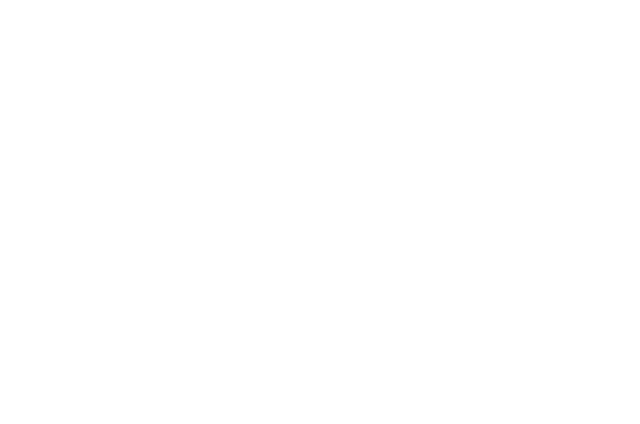
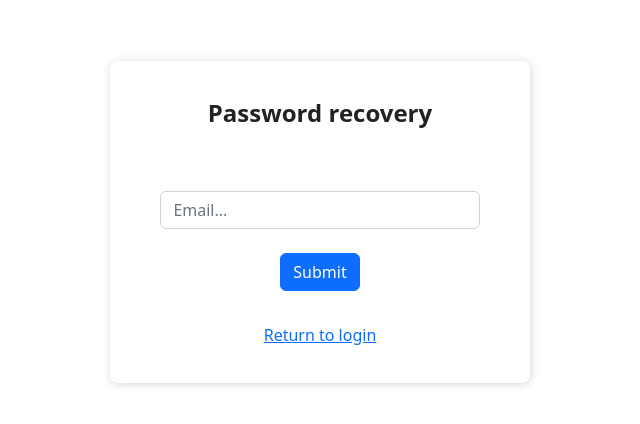
Before and after one commit to acamaras0/matcha, a React (Create React App) app in the folder client/: page /forgotpassword in a window 1280 px wide. Shown: the part 178-602 px from the top of the page, without its empty margins (320-960 px from the left). Built offline with nearby package versions, Linux system fonts and the light colour scheme; no server answers.

Commit message:
forgot pass

```diff
--- a/client/src/App.js
+++ b/client/src/App.js
@@ -4,6 +4,7 @@
 import Login from "./pages/Login";
 import ProfileForm from "./pages/ProfileForm";
 import ProfilePage from "./pages/ProfilePage";
+import ForgotPassword from "./pages/ForgotPassword";
 
 
 function App() {
@@ -11,6 +12,7 @@
     <Router>
       <Route path="/registration" exact render={(props) => <Registration />} />
       <Route path="/login" exact render={(props) => <Login />} />
+      <Route path="/forgotpassword" exact render={(props) => <ForgotPassword />} />
       <Route path="/completeprofile" exact render={(props) => <ProfileForm/>}/>
       <Route path="/profile" exact render={(props) => <ProfilePage />} />
       <Route path="/" exact render={(props) => <Registration />} />
--- /dev/null
+++ b/client/src/pages/ForgotPassword.js
@@ -0,0 +1,58 @@
+import React, { useEffect, useState } from "react";
+import Axios from "axios";
+import "../App.css";
+
+export default function Login() {
+  const [email, setEmail] = useState("");
+  const [status, setStatus] = useState("");
+
+  Axios.defaults.withCredentials = true;
+
+  const forgotPassword = (e) => {
+    e.preventDefault();
+    Axios.post("http://localhost:3001/forgotpassword", {
+      email: email,
+    }).then((response) => {
+      if (response.data.message) {
+        setStatus(response.data.message);
+      } else {
+        setStatus(response.data[0].email);
+      }
+    });
+  };
+  useEffect(() => {
+    Axios.get("http://localhost:3001/forgotpassword").then((response) => {
+      if (response.data.loggedIn === true) {
+        setStatus(response.data.user[0].email);
+        console.log('this is response data',response.data.user[0].email);
+      }
+    });
+  }, []);
+
+  return (
+    <div className="Auth-form-container">
+      <form className="Auth-form" onSubmit={forgotPassword}>
+        <div className="Auth-form-content">
+          <h1>{status}</h1>
+          <h3 className="Auth-form-title">Password recovery</h3>
+          <br />
+          <div className="form-group mt-3">
+            <input
+              className="form-control mt-1"
+              type="email"
+              placeholder="Email..."
+              onChange={(e) => {
+                setEmail(e.target.value);
+              }}
+            />
+          </div>
+          <br />
+          <button className="btn btn-primary"> Submit </button>
+        </div><br/>
+        <p className="forgot-password text-right mt-2">
+          <a href="http://localhost:3000/forgotPassword"> Return to login</a>
+        </p>
+      </form>
+    </div>
+  );
+}
--- a/client/src/pages/Login.js
+++ b/client/src/pages/Login.js
@@ -37,6 +37,10 @@
         <div className="Auth-form-content">
           <h1>{loginStatus}</h1>
           <h3 className="Auth-form-title">Sign in</h3>
+          <p className="forgot-password text-right mt-2">
+          Are you new around here?
+        </p>
+          <a href="http://localhost:3000/registration">Create an account!</a>
           <div className="form-group mt-3">
             <input
               className="form-control mt-1"
@@ -60,10 +64,10 @@
           </div>
           <br />
           <button className="btn btn-primary"> Login </button>
-        </div>
+        </div><br/>
         <p className="forgot-password text-right mt-2">
-          Are you new around here?
-          <a href="http://localhost:3000/registration">Create an account!</a>
+          Forgot
+          <a href="http://localhost:3000/forgotpassword"> password?</a>
         </p>
       </form>
     </div>
--- a/client/src/pages/ProfilePage.js
+++ b/client/src/pages/ProfilePage.js
@@ -9,7 +9,7 @@
           if (response.data.message) {
             setLoginStatus(response.data.message);
           } else {
-            setLoginStatus("");
+            setLoginStatus(response.data.message);
           }
         });
       }
--- a/client/src/pages/Registration.js
+++ b/client/src/pages/Registration.js
@@ -105,8 +105,8 @@
           <h3>{status}</h3>
           <p className="forgot-password text-right mt-2">
             Already have an account?
+          </p>
             <a href="http://localhost:3000/login">Login</a>
-          </p>
         </div>
       </form>
     </div>
```
